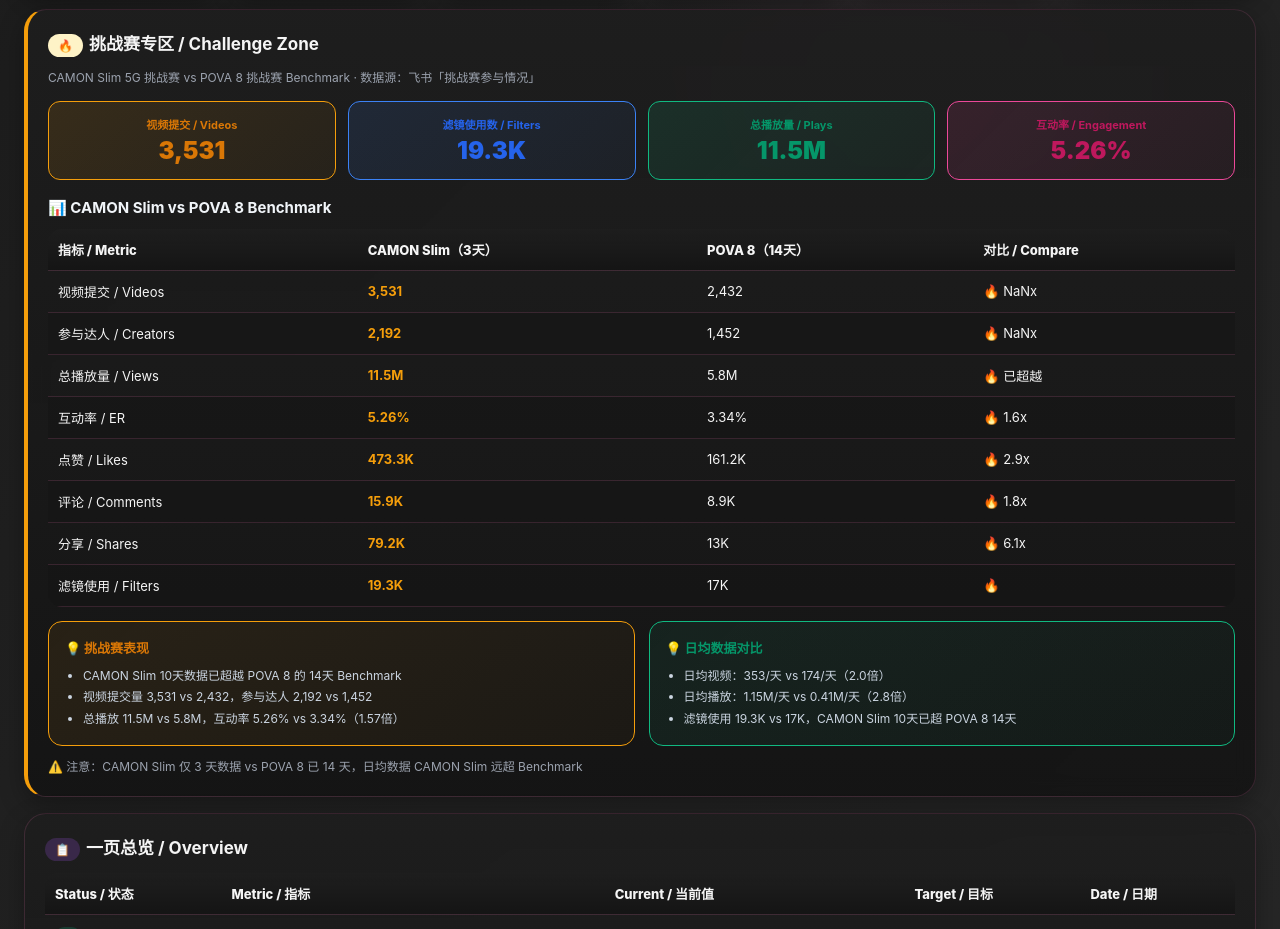
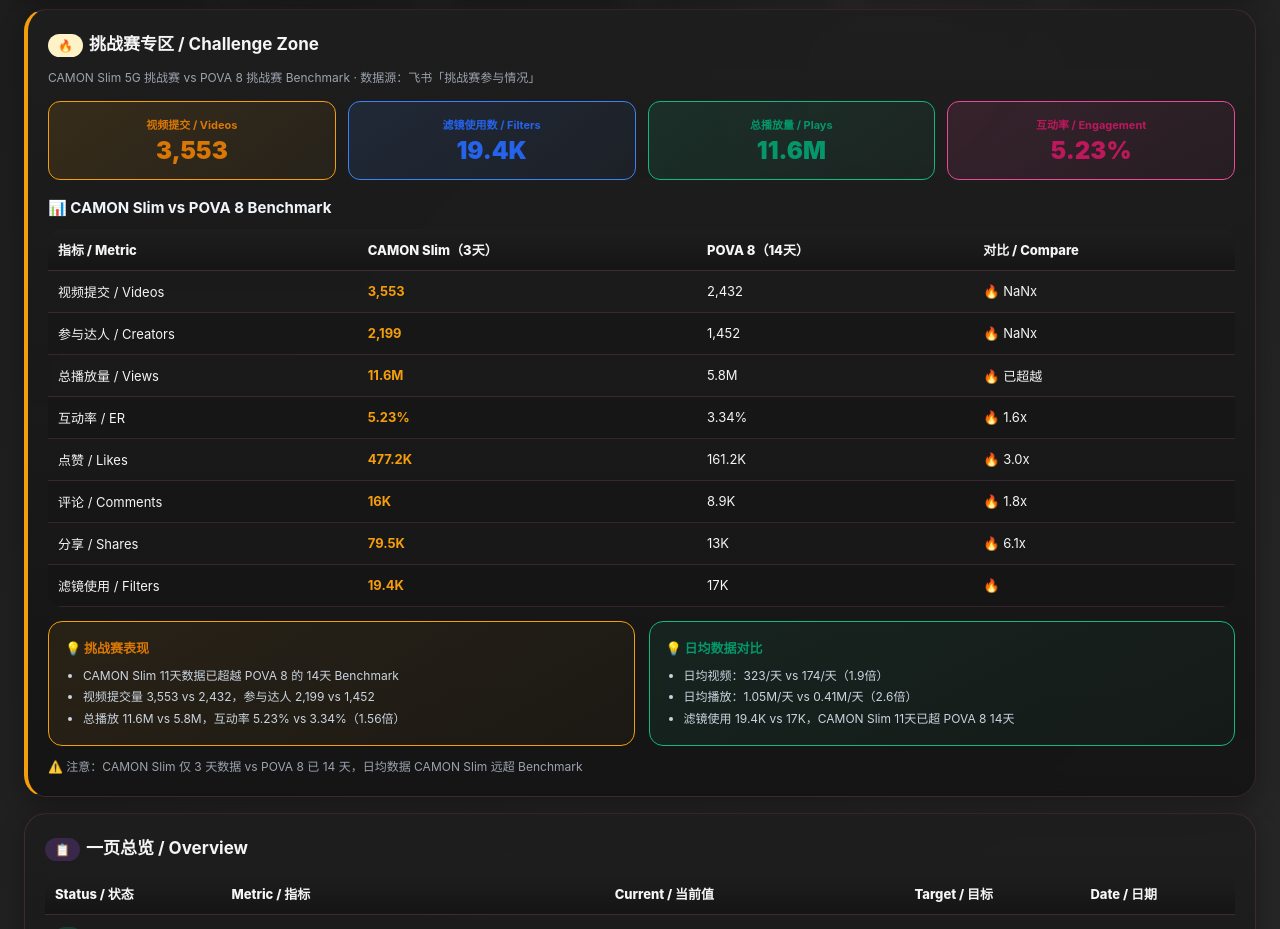
Before and after one commit to Evachennnnnnn/camon-slim-dashboard-th, a plain HTML site: page index.html in a window 1280 px wide. Shown: the part 620-1549 px from the top of the page. Drawn offline with nearby package versions, Linux system fonts and the light colour scheme.

Commit message:
📊 更新挑战赛数据至 11天

```diff
--- a/index.html
+++ b/index.html
@@ -393,15 +393,15 @@ const D = {
   ],
   "challenge": {
     "camonSlim": {
-      "period": "10天 / 10 Days",
-      "videos": "3,531",
-      "creators": "2,192",
-      "views": "11.5M",
-      "engagementRate": 0.0526,
-      "likes": "473.3K",
-      "comments": "15.9K",
-      "shares": "79.2K",
-      "filters": "19.3K"
+      "period": "11天 / 11 Days",
+      "videos": "3,553",
+      "creators": "2,199",
+      "views": "11.6M",
+      "engagementRate": 0.0523,
+      "likes": "477.2K",
+      "comments": "16K",
+      "shares": "79.5K",
+      "filters": "19.4K"
     },
     "pova8": {
       "period": "14天",
@@ -417,28 +417,28 @@ const D = {
     "stats": [
       {
         "label": "视频提交 / Videos",
-        "value": "3,531",
+        "value": "3,553",
         "bg": "rgba(245,158,11,.12)",
         "border": "#f59e0b",
         "color": "#d97706"
       },
       {
         "label": "滤镜使用数 / Filters",
-        "value": "19.3K",
+        "value": "19.4K",
         "bg": "rgba(59,130,246,.12)",
         "border": "#3b82f6",
         "color": "#2563eb"
       },
       {
         "label": "总播放量 / Plays",
-        "value": "11.5M",
+        "value": "11.6M",
         "bg": "rgba(16,185,129,.12)",
         "border": "#10b981",
         "color": "#059669"
       },
       {
         "label": "互动率 / Engagement",
-        "value": "5.26%",
+        "value": "5.23%",
         "bg": "rgba(236,72,153,.12)",
         "border": "#ec4899",
         "color": "#be185d"
@@ -451,9 +451,9 @@ const D = {
         "titleColor": "#d97706",
         "title": "💡 挑战赛表现",
         "items": [
-          "CAMON Slim 10天数据已超越 POVA 8 的 14天 Benchmark",
-          "视频提交量 3,531 vs 2,432，参与达人 2,192 vs 1,452",
-          "总播放 11.5M vs 5.8M，互动率 5.26% vs 3.34%（1.57倍）"
+          "CAMON Slim 11天数据已超越 POVA 8 的 14天 Benchmark",
+          "视频提交量 3,553 vs 2,432，参与达人 2,199 vs 1,452",
+          "总播放 11.6M vs 5.8M，互动率 5.23% vs 3.34%（1.56倍）"
         ]
       },
       {
@@ -462,9 +462,9 @@ const D = {
         "titleColor": "#059669",
         "title": "💡 日均数据对比",
         "items": [
-          "日均视频：353/天 vs 174/天（2.0倍）",
-          "日均播放：1.15M/天 vs 0.41M/天（2.8倍）",
-          "滤镜使用 19.3K vs 17K，CAMON Slim 10天已超 POVA 8 14天"
+          "日均视频：323/天 vs 174/天（1.9倍）",
+          "日均播放：1.05M/天 vs 0.41M/天（2.6倍）",
+          "滤镜使用 19.4K vs 17K，CAMON Slim 11天已超 POVA 8 14天"
         ]
       }
     ]
```
